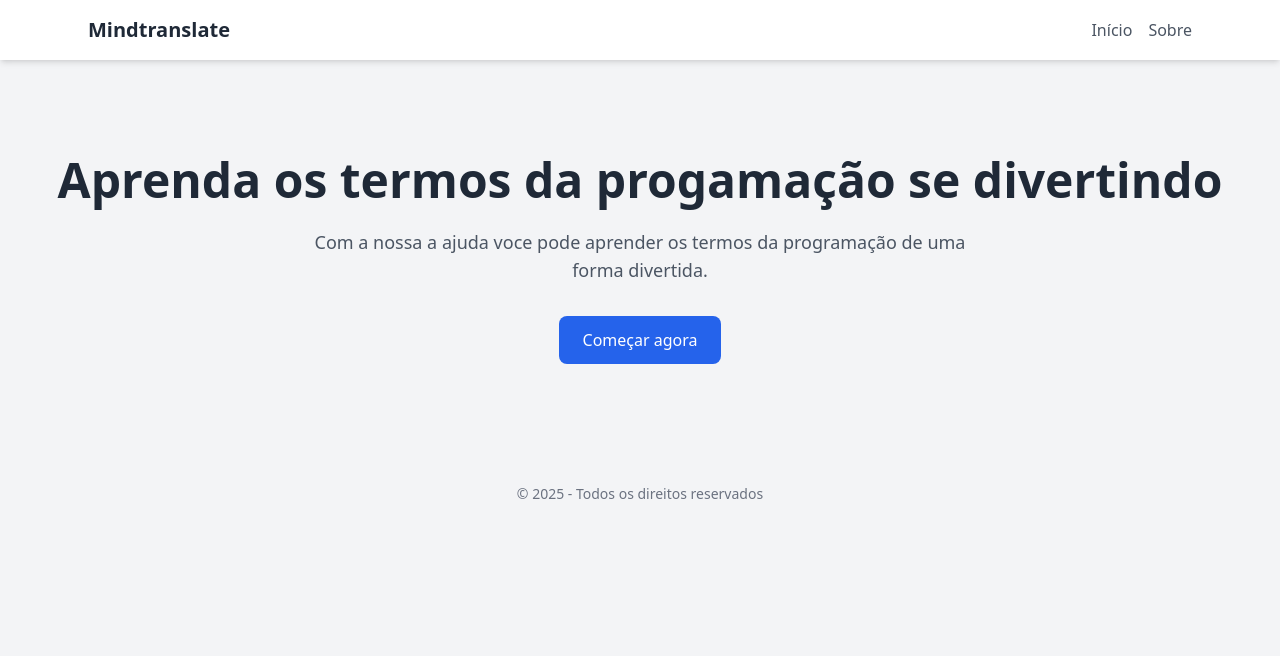
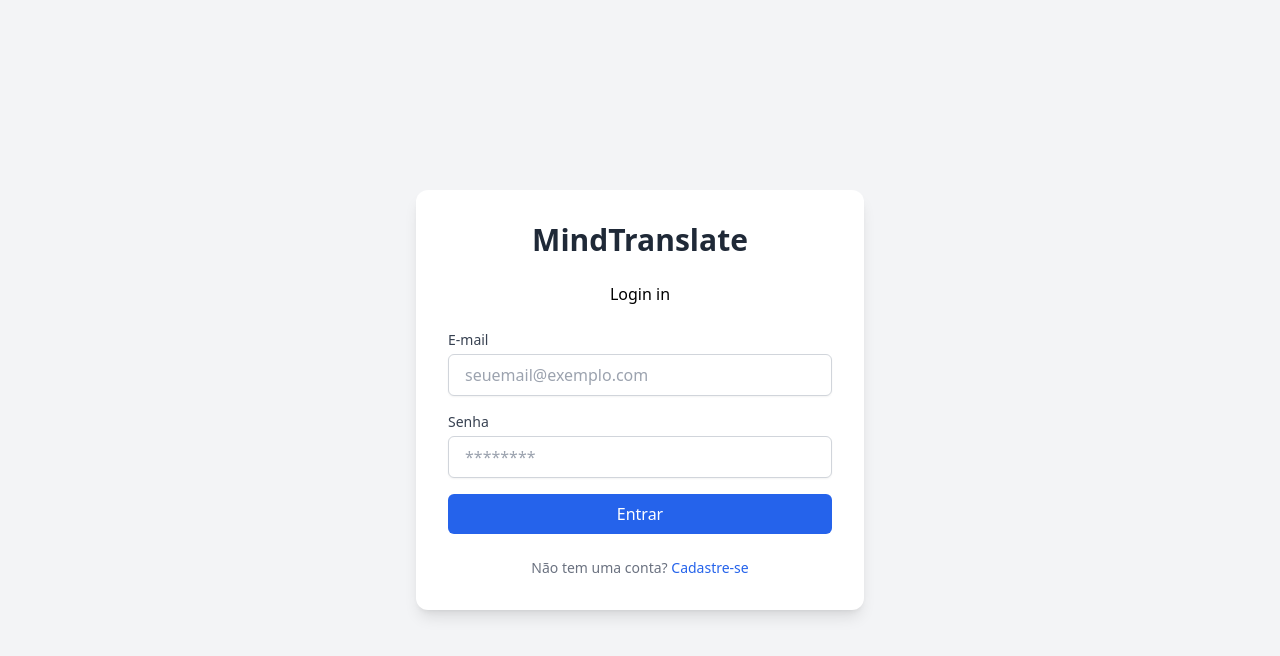
Before and after one commit to Arnaldlucas/Mindtranslate, a React (Vite) app: page / in a window 1280 px wide. Shown: the top 656 px of the page. Built offline with nearby package versions, Linux system fonts and the light colour scheme.

Commit message:
remoção do componente HOME

```diff
--- a/src/App.jsx
+++ b/src/App.jsx
@@ -3,7 +3,6 @@ import DashBoard from "./pages/DashBoard";
 import Termos from "./pages/Termos";
 import Quiz from "./pages/Quiz";
 import Login from "./pages/Login";
-import Home from "./pages/Home";
 import Progresso from "./pages/Progresso";
 import Layout from "./components/Layout";
 import Register from "./pages/Register";
@@ -13,8 +12,7 @@ function App() {
   return (
     <Routes>
       {/* Rotas públicas */}
-      <Route path="/" element={<Home />} />
-      <Route path="/login" element={<Login />} />
+      <Route path="/" element={<Login />} />
       <Route path="/register" element={<Register />} />
 
       {/* Rotas internas com layout compartilhado */}
--- a/src/pages/Home.jsx
+++ /dev/null
@@ -1,48 +0,0 @@
-import { useNavigate } from "react-router-dom";
-
-function Home() {
-  const navigate = useNavigate();
-
-  function onLoginClick() {
-    navigate("/Login");
-  }
-  return (
-    <main className="min-h-screen bg-gray-100 text-gray-800">
-      <header className="bg-white shadow-md">
-        <div className="max-w-6xl mx-auto px-6 py-4 flex justify-between items-center">
-          <h1 className="text-xl font-bold">Mindtranslate</h1>
-          <nav className="space-x-4">
-            <a href="/dashboard" className="text-gray-600 hover:text-black">
-              Início
-            </a>
-            <a href="#" className="text-gray-600 hover:text-black">
-              Sobre
-            </a>
-          </nav>
-        </div>
-      </header>
-
-      <section className="text-center py-24 px-6">
-        <h2 className="text-5xl font-bold mb-6">
-          Aprenda os termos da progamação se divertindo
-        </h2>
-        <p className="text-lg text-gray-600 max-w-2xl mx-auto">
-          Com a nossa a ajuda voce pode aprender os termos da programação de uma
-          forma divertida.
-        </p>
-        <button
-          onClick={onLoginClick}
-          className="mt-8 px-6 py-3 bg-blue-600 text-white rounded-lg hover:bg-blue-700 transition"
-        >
-          Começar agora
-        </button>
-      </section>
-
-      <footer className="text-center py-6 text-sm text-gray-500">
-        &copy; 2025 - Todos os direitos reservados
-      </footer>
-    </main>
-  );
-}
-
-export default Home;
```
